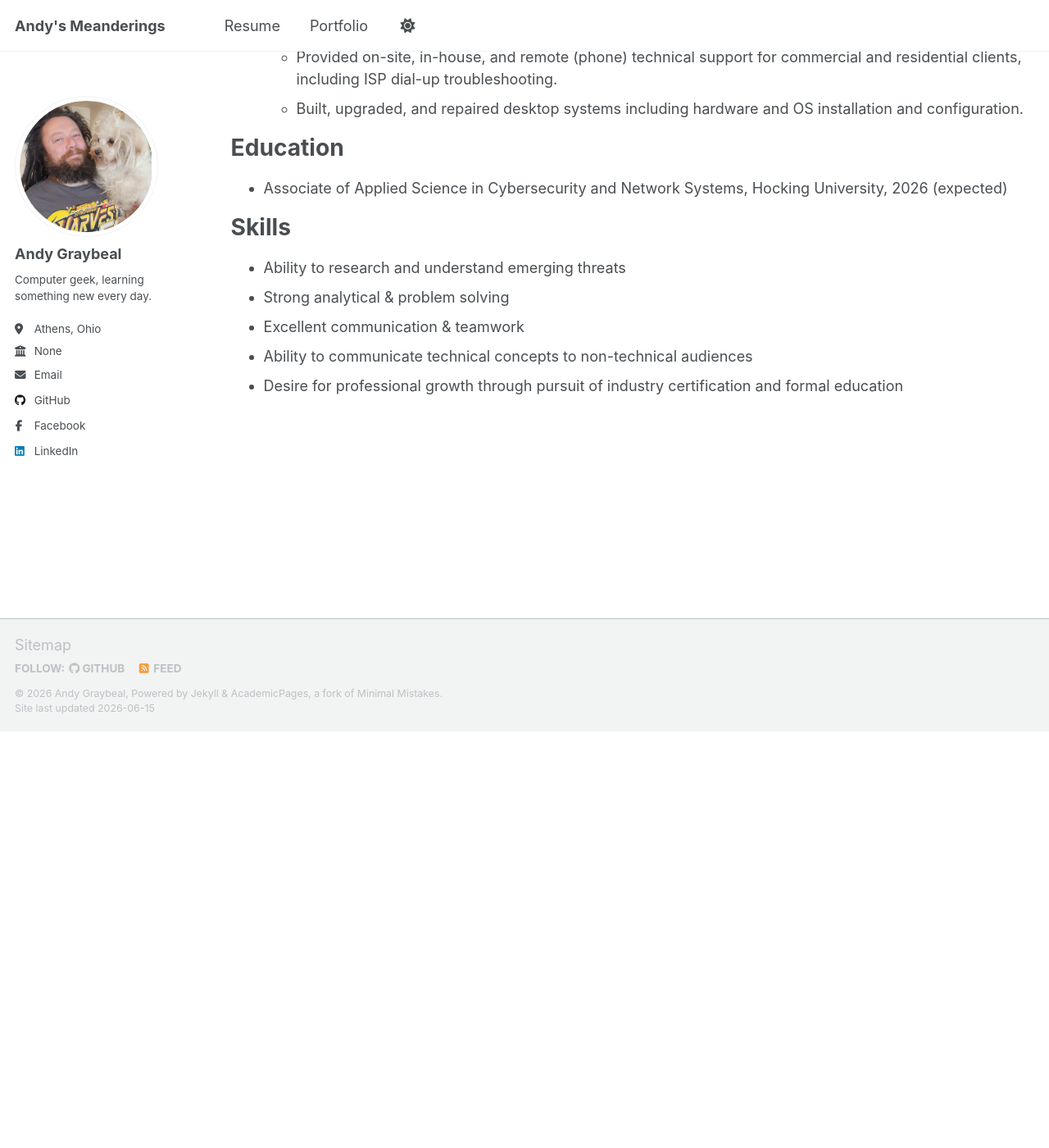
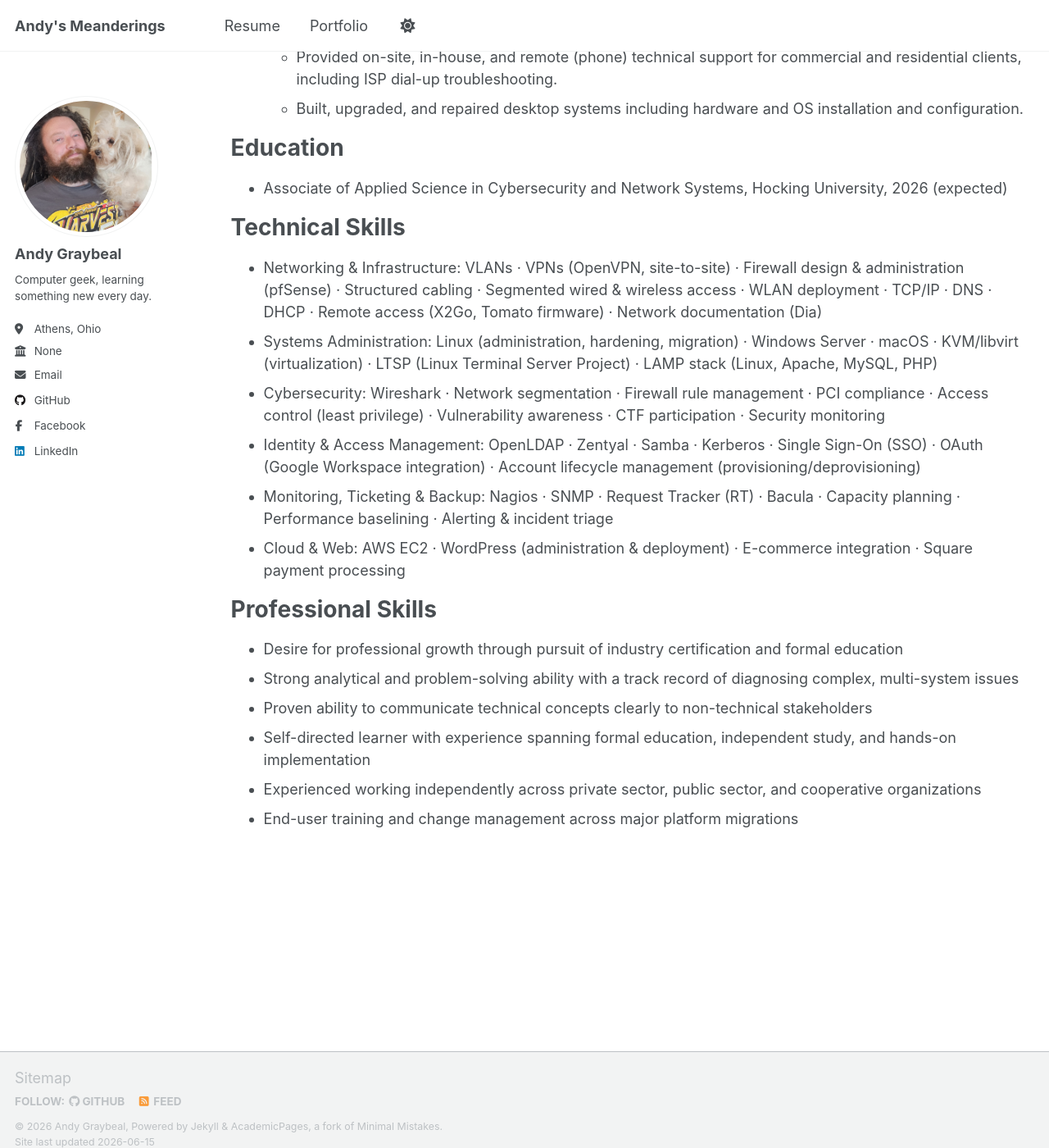
Before and after one commit to andy-graybeal/andy-graybeal.github.io, a Jekyll site: the page built from _pages/resume.md, in a window 1280 px wide and 1400 px high, scrolled down 1415 px. Shown: the whole window at 82% size. Built offline with Jekyll 4.4.1, drawn with Linux system fonts in a browser that asks for light colours; a script that is not in the unit is left out; before the commit the page ends 2307 px from its top, so only the background shows below that.

Commit message:
Revise skills section in resume
Updated skills section to include detailed technical and professional skills.

```diff
--- a/_pages/resume.md
+++ b/_pages/resume.md
@@ -52,10 +52,20 @@ Education
 ======
 * Associate of Applied Science in Cybersecurity and Network Systems, Hocking University, 2026 (expected)
 
-Skills
+Technical Skills
 ======
-* Ability to research and understand emerging threats
-* Strong analytical & problem solving
-* Excellent communication & teamwork
-* Ability to communicate technical concepts to non-technical audiences
+* Networking & Infrastructure: VLANs · VPNs (OpenVPN, site-to-site) · Firewall design & administration (pfSense) · Structured cabling · Segmented wired & wireless access · WLAN deployment · TCP/IP · DNS · DHCP · Remote access (X2Go, Tomato firmware) · Network documentation (Dia)
+* Systems Administration: Linux (administration, hardening, migration) · Windows Server · macOS · KVM/libvirt (virtualization) · LTSP (Linux Terminal Server Project) · LAMP stack (Linux, Apache, MySQL, PHP)
+* Cybersecurity: Wireshark · Network segmentation · Firewall rule management · PCI compliance · Access control (least privilege) · Vulnerability awareness · CTF participation · Security monitoring
+* Identity & Access Management: OpenLDAP · Zentyal · Samba · Kerberos · Single Sign-On (SSO) · OAuth (Google Workspace integration) · Account lifecycle management (provisioning/deprovisioning)
+* Monitoring, Ticketing & Backup: Nagios · SNMP · Request Tracker (RT) · Bacula · Capacity planning · Performance baselining · Alerting & incident triage
+* Cloud & Web: AWS EC2 · WordPress (administration & deployment) · E-commerce integration · Square payment processing
+
+Professional Skills
+======
 * Desire for professional growth through pursuit of industry certification and formal education
+* Strong analytical and problem-solving ability with a track record of diagnosing complex, multi-system issues
+* Proven ability to communicate technical concepts clearly to non-technical stakeholders
+* Self-directed learner with experience spanning formal education, independent study, and hands-on implementation
+* Experienced working independently across private sector, public sector, and cooperative organizations
+* End-user training and change management across major platform migrations
```
